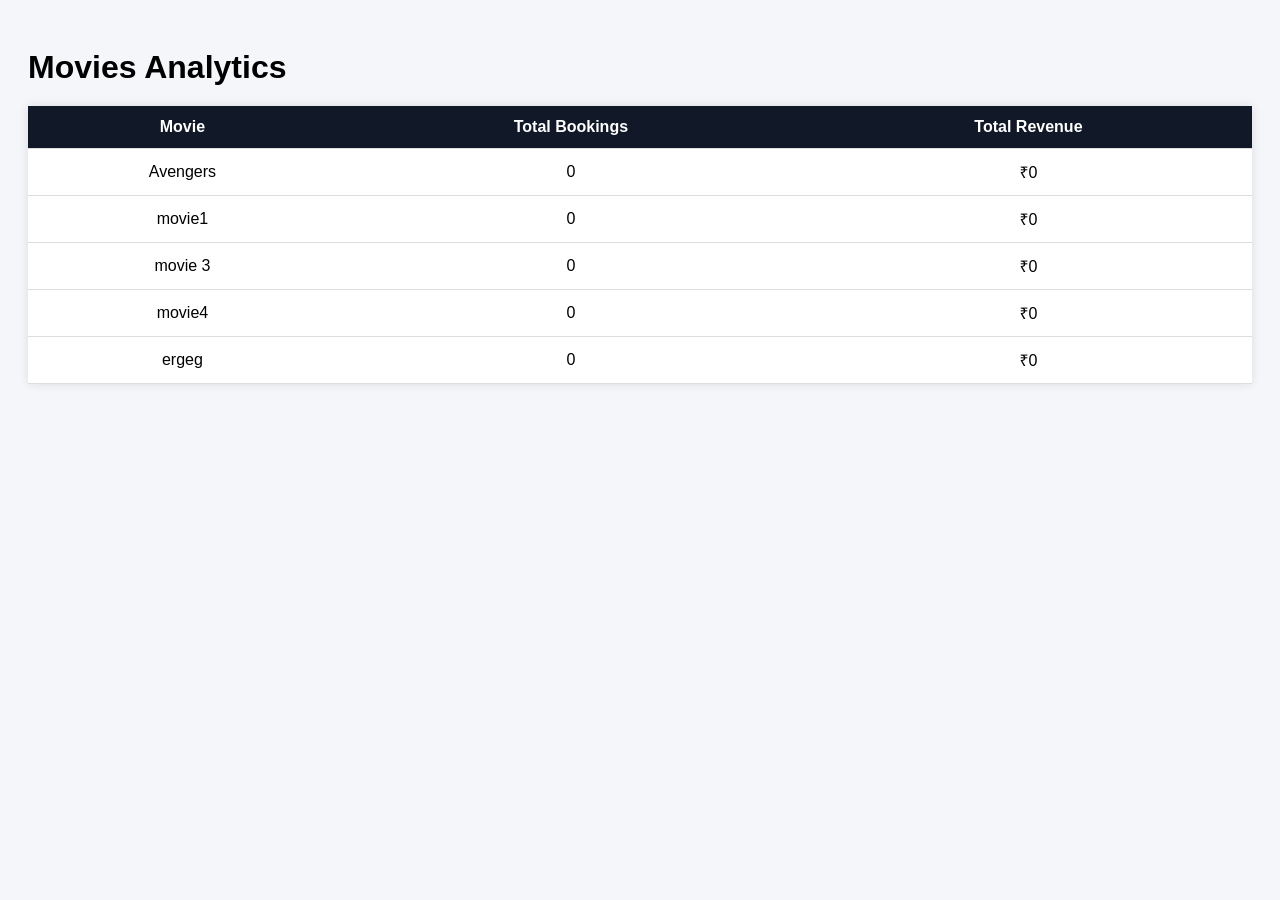
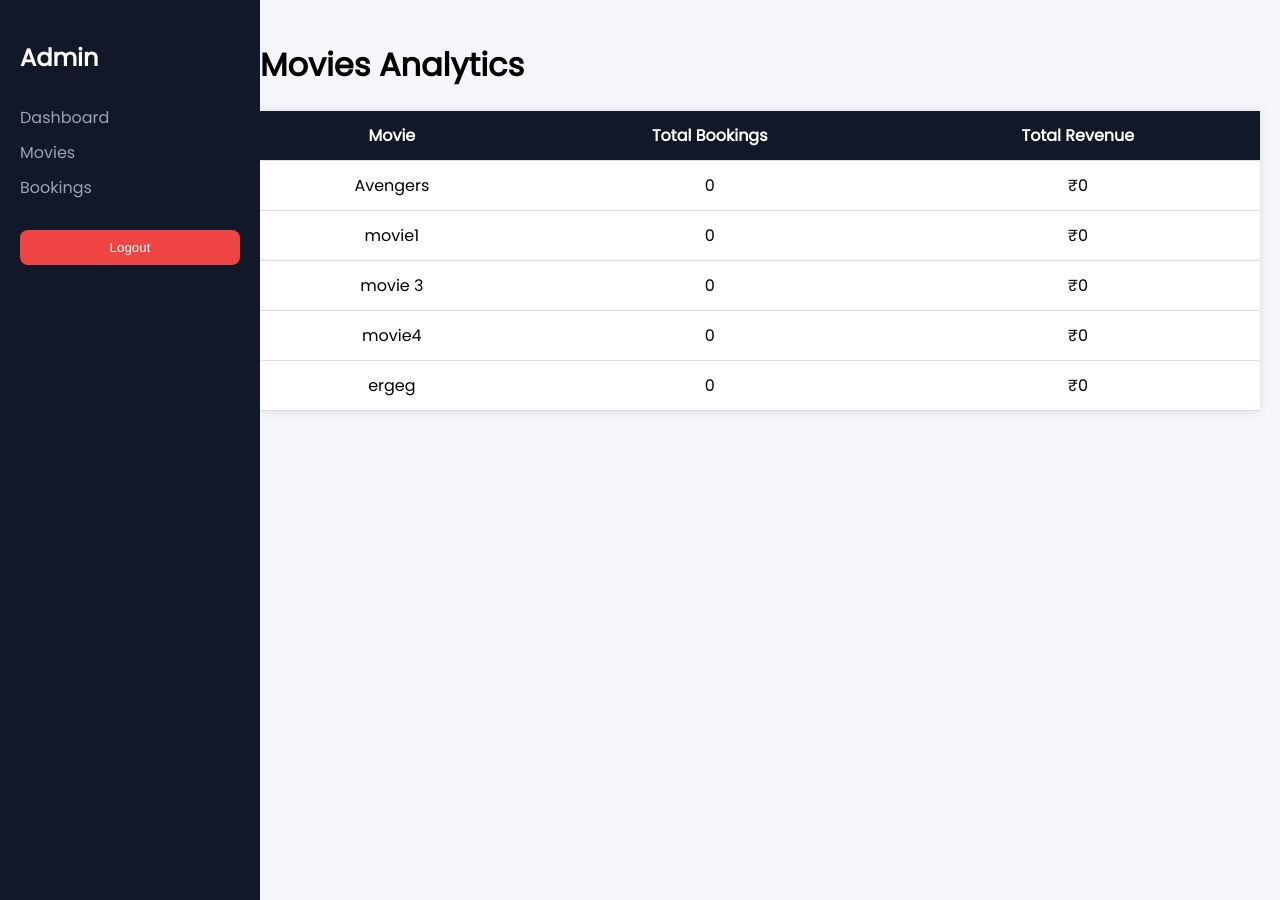
Before and after one commit to Ananya140305/bookMyshowProject, a Django app: page /movies/admin-movies/ in a window 1280 px wide. Run offline with Django 5.2, Linux system fonts and the light colour scheme; a user stored in the database is signed in; data comes from the database, SQL or seed files in the repository; both versions use the stored data as it was after the commit; data that the repository does not hold is empty.

Commit message:
made changes in admin

```diff
--- a/bookmyseat/settings.py
+++ b/bookmyseat/settings.py
@@ -134,6 +134,8 @@ STATIC_URL = 'static/'
 
 DEFAULT_AUTO_FIELD = 'django.db.models.BigAutoField'
 
+LOGOUT_REDIRECT_URL = 'login'
+
 # ================= EMAIL CONFIGURATION =================
 EMAIL_BACKEND = 'django.core.mail.backends.smtp.EmailBackend'
 EMAIL_HOST = 'smtp.gmail.com'
--- /dev/null
+++ b/templates/movies/admin_base.html
@@ -0,0 +1,78 @@
+<!DOCTYPE html>
+<html>
+<head>
+    <title>{% block title %}Admin{% endblock %}</title>
+
+    <link href="https://fonts.googleapis.com/css2?family=Poppins&display=swap" rel="stylesheet">
+    <script src="https://cdn.jsdelivr.net/npm/chart.js"></script>
+
+    <style>
+        body {
+            margin: 0;
+            font-family: 'Poppins', sans-serif;
+            background: #f4f6f9;
+        }
+
+        .sidebar {
+            width: 220px;
+            height: 100vh;
+            background: #111827;
+            color: white;
+            position: fixed;
+            padding: 20px;
+        }
+
+        .sidebar h2 {
+            margin-bottom: 30px;
+        }
+
+        .sidebar a {
+            display: block;
+            color: #9ca3af;
+            text-decoration: none;
+            margin: 10px 0;
+        }
+
+        .sidebar a:hover {
+            color: white;
+        }
+
+        .logout-btn {
+            width: 100%;
+            padding: 10px;
+            background: #ef4444;
+            border: none;
+            color: white;
+            border-radius: 8px;
+            cursor: pointer;
+            margin-top: 20px;
+        }
+
+        .main {
+            margin-left: 240px;
+            padding: 20px;
+        }
+    </style>
+</head>
+
+<body>
+
+<div class="sidebar">
+    <h2>Admin</h2>
+
+    <a href="/movies/admin-dashboard/">Dashboard</a>
+    <a href="/movies/admin-movies/">Movies</a>
+    <a href="/movies/admin-bookings/">Bookings</a>
+
+    <form action="{% url 'logout' %}" method="post">
+        {% csrf_token %}
+        <button type="submit" class="logout-btn">Logout</button>
+    </form>
+</div>
+
+<div class="main">
+    {% block content %}{% endblock %}
+</div>
+
+</body>
+</html>
--- a/templates/movies/admin_movies.html
+++ b/templates/movies/admin_movies.html
@@ -1,42 +1,8 @@
-<!DOCTYPE html>
-<html>
+{% extends 'movies/admin_base.html' %}
 
-<head>
-    <title>Admin Movies</title>
+{% block title %}Admin Movies{% endblock %}
 
-    <style>
-        body {
-            font-family: Arial;
-            background: #f4f6f9;
-            padding: 20px;
-        }
-
-        h1 {
-            margin-bottom: 20px;
-        }
-
-        table {
-            width: 100%;
-            background: white;
-            border-collapse: collapse;
-            box-shadow: 0px 0px 10px rgba(0, 0, 0, 0.1);
-        }
-
-        th,
-        td {
-            padding: 12px;
-            text-align: center;
-            border-bottom: 1px solid #ddd;
-        }
-
-        th {
-            background: #111827;
-            color: white;
-        }
-    </style>
-</head>
-
-<body>
+{% block content %}
 
 <h1>Movies Analytics</h1>
 
@@ -54,9 +20,26 @@
         <td>₹{{ m.total_revenue }}</td>
     </tr>
     {% endfor %}
-
 </table>
 
-</body>
+<style>
+table {
+    width: 100%;
+    background: white;
+    border-collapse: collapse;
+    box-shadow: 0px 0px 10px rgba(0,0,0,0.1);
+}
 
-</html>
+th, td {
+    padding: 12px;
+    text-align: center;
+    border-bottom: 1px solid #ddd;
+}
+
+th {
+    background: #111827;
+    color: white;
+}
+</style>
+
+{% endblock %}
```
Also changed, not shown: templates/movies/admin_bookings.html (+23 -40 lines), templates/movies/admin_dashboard.html (+53 -109 lines), users/views.py (+11 -6 lines), db.sqlite3. Lines whose indentation alone changed are shown as unchanged.
